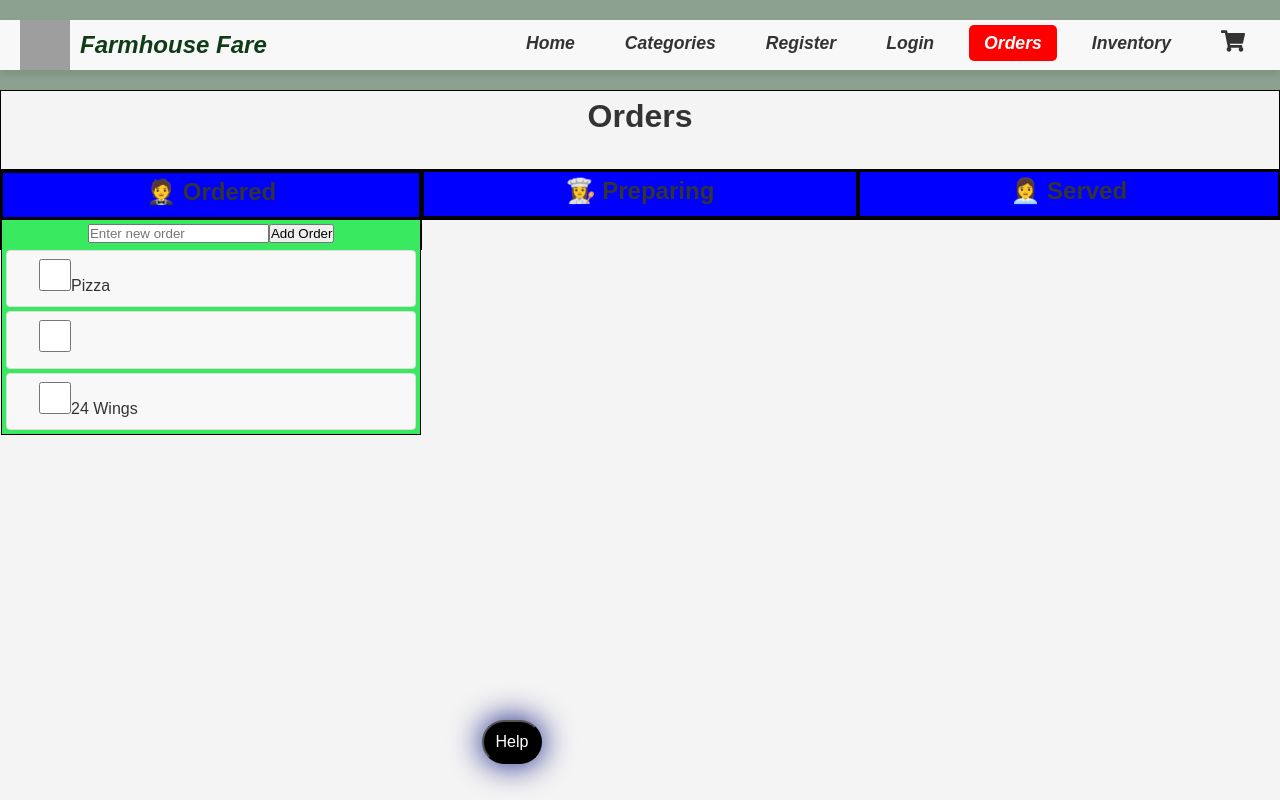
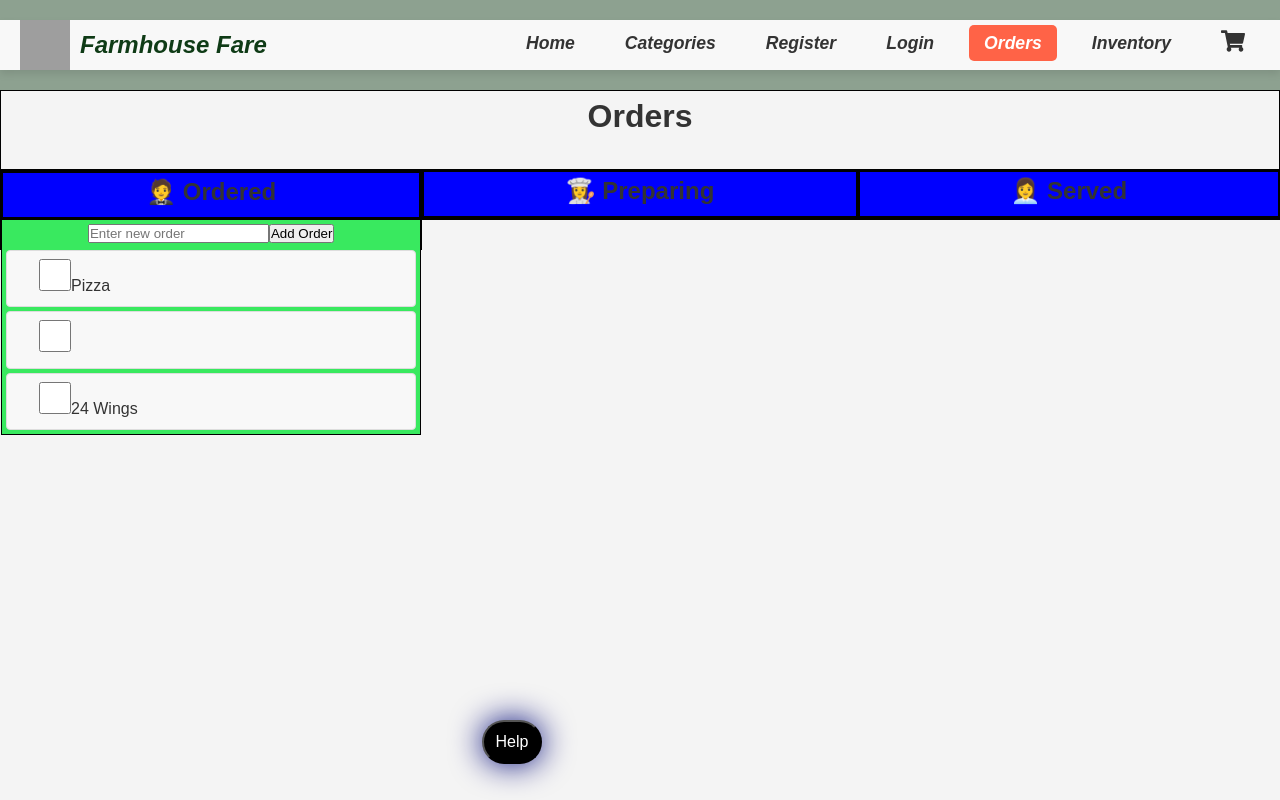
Before and after one commit to Bradwill-Van-Niekerk/wild-and-rooted, a React (Create React App) app: page /Orders in a window 1280 px wide. Built offline with nearby package versions, Linux system fonts and the light colour scheme; grey boxes are pictures that could not be loaded.

Commit message:
Nav Styling

```diff
--- a/src/Components/Navbar.css
+++ b/src/Components/Navbar.css
@@ -45,7 +45,7 @@ nav {
   /* Active/Hovered Link */
   .nav-links .link:hover,
   .nav-links .link.active {
-    background-color: red;
+    background-color: #ff6347;
     color: white;
     border-radius: 5px;
   }
@@ -58,7 +58,7 @@ nav {
   }
 
   .cart-icon:hover {
-    color: #4caf50; /* Change icon color on hover */
+    color: white; /* Change icon color on hover */
   }
 
   /* Dropdown */
@@ -101,7 +101,7 @@ nav {
 
   /* Hover on Dropdown Item */
   .dropdown-item:hover {
-    background-color: #4caf50;  /* Green background on hover */
+    background-color:#ff6347;  /* Green background on hover */
     color: white;  /* White text on hover */
   }
 
```
